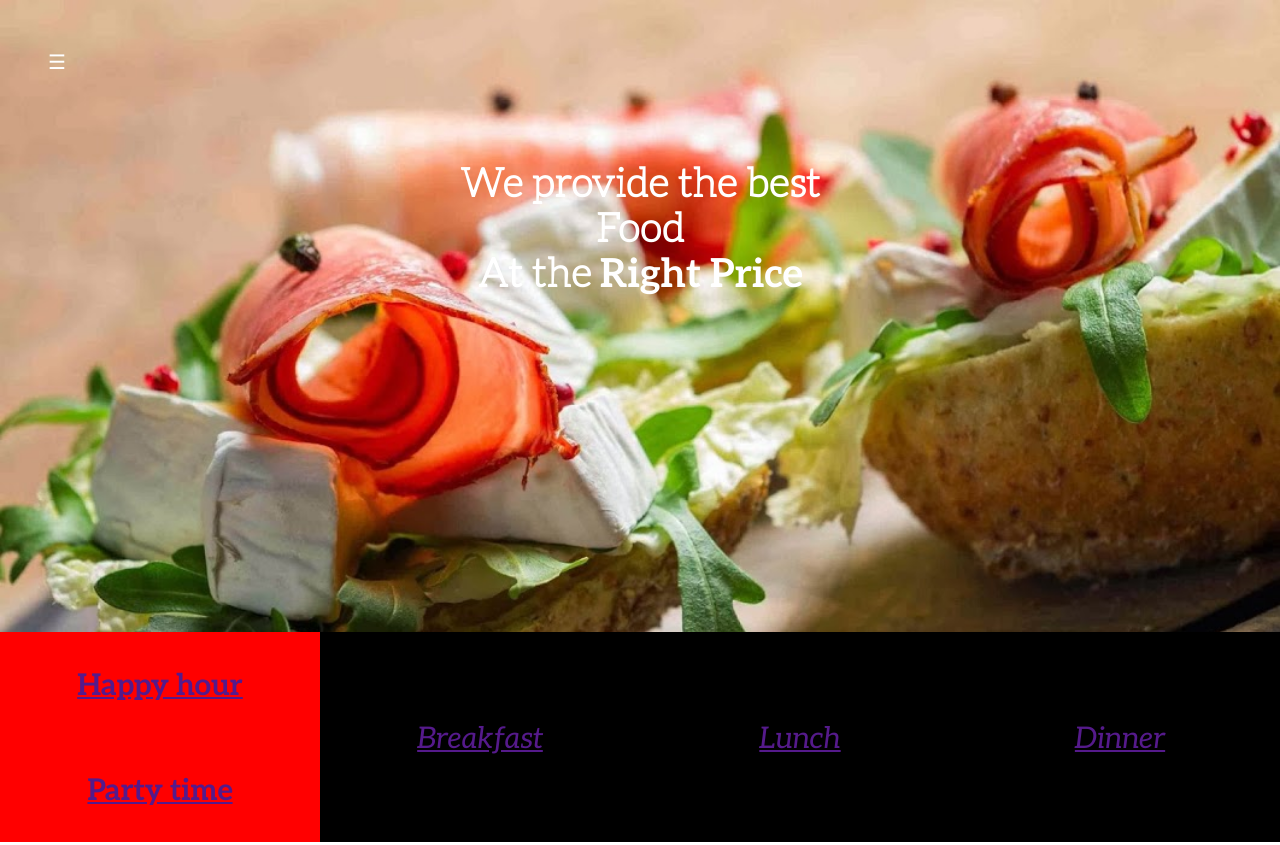
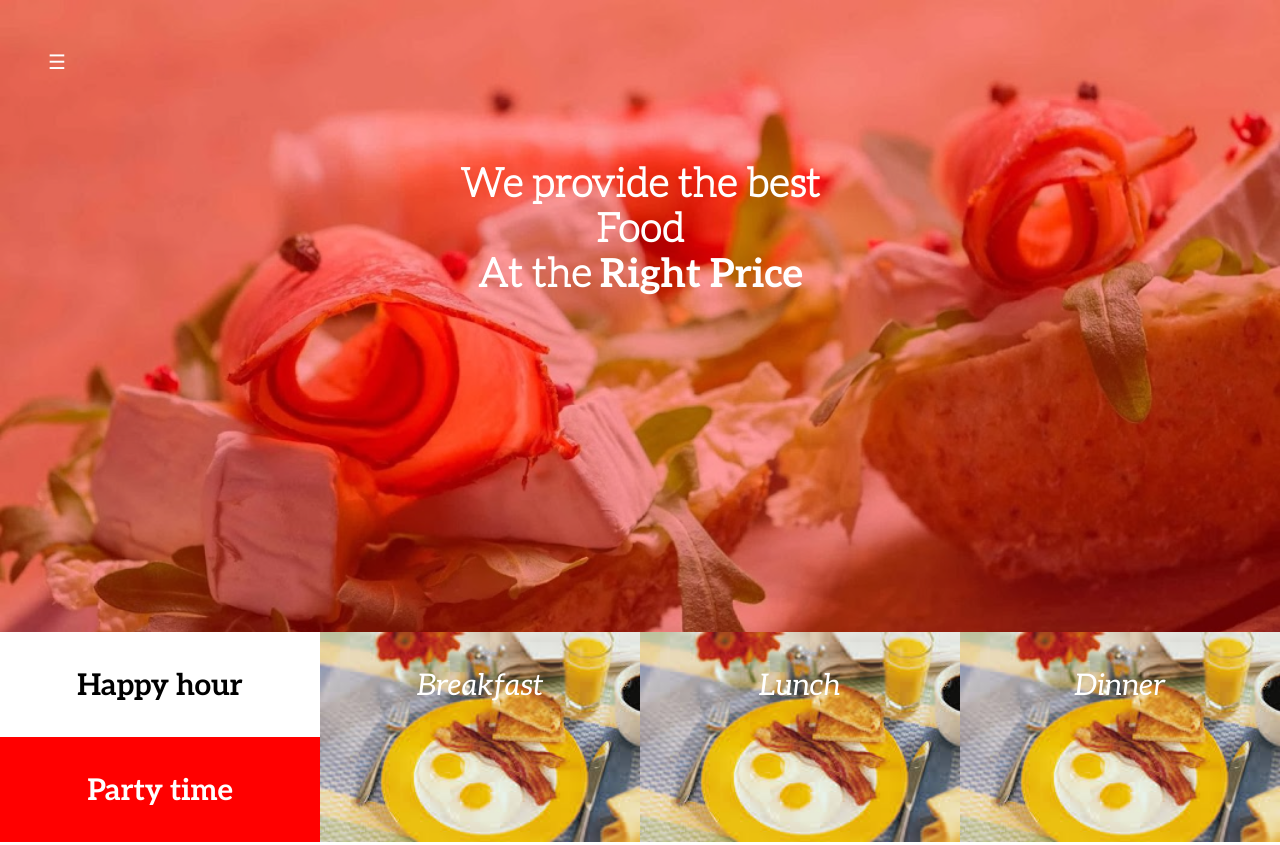
Before and after one commit to zhukovka/menuproject, a plain HTML site: page index.html in a window 1280 px wide. Shown: the top 845 px of the page. Drawn offline with nearby package versions, Linux system fonts and the light colour scheme; a script that the page names is missing; files whose address does not match are found by name.

Commit message:
4lessons_2

```diff
--- a/assets/style.css
+++ b/assets/style.css
@@ -4,6 +4,7 @@ body{
 }
 
 .heading{
+     color: black;
     font-family: 'Aleo_Bold';
 }
 
@@ -22,14 +23,14 @@ h2.heading{
 
 a.heading{
     font-size: 187%;
+    text-decoration: none;
+    color: white;
 }
 .heading-light_text{
-
-	font-family: 'Aleo_Light';
+  	font-family: 'Aleo_Light';
 }
 
 .table-view{
-
     display: table;
     width: 100%;
 }
@@ -42,14 +43,16 @@ a.heading{
     background: black;
     width: 25%;
 }
-.table-cell-view-100{
+.offers > .table-cell-view-100{
+    color: black;
     vertical-align: middle;
     text-align: center;
-    background: red;
+    background: white;
     width: 25%;
 }
 
 .offers{
+    color: black;
     position: absolute;
     bottom: 0;
 
@@ -65,10 +68,11 @@ a.heading{
 }
 
 
-.banner{
+#banner{
     background: url(images/burgers.jpeg);
     background-size: cover;
     background-repeat: no-repeat;
+    overflow: hidden;
     height: 634px;
 
 }
@@ -95,12 +99,41 @@ header{
 }
 
 .opacity-banner{
+    background-color: rgba(255, 0, 0, 0.4);
+     height: 634px;
+ }
 
+#happy_cell{
+    color: black;   /*грубая реализация, есть другие варианты?*/
+}
+.semi-cell{
+    background: red;
 }
 
+.otherBlock_1 {
+    background: url(images/breackfast.jpg);
+    background-size: cover;
+    height: 210px; /*поднимает текст(Делает не по центру-вертикаль)*/
+}
+
+.otherBlock_2 {
+    background: url(images/breackfast.jpg);
+    background-size: cover;
+    height: 210px; /*поднимает текст(Делает не по центру-вертикаль)*/
+}
+.otherBlock_3 {
+    background: url(images/breackfast.jpg);
+    background-size: cover;
+    height: 210px; /*поднимает текст(Делает не по центру-вертикаль)*/
+}
+.opacity-block{
+    background-color: rgba(0, 0, 0, 0.4);
+    height: 100%;
 
 
-            /*Nav-bar*/
+ }
+
+     /*Nav-bar*/
 
 nav {
    position: absolute;
--- a/index.html
+++ b/index.html
@@ -10,11 +10,10 @@
 
 
 <!-- 4 Урок
-1.Navigation - id сылки, и выпадающие окно.
++1.Navigation - id сылки, и выпадающие окно.
 	// Проблема с подключением внешнего .js - {$}
 	// Css-Tricks
 2. Offers - цвета и картинки(с затемнением).
-
 3. Section - создать класс, и реалтзовать через Float.
 4. Section - кнопки.
  -->
@@ -32,25 +31,27 @@
 		</nav>
 		<div class="">
 			<!-- top image -->
-			<div class="banner">
-			<div class ='opacity-banner'</div>  <!-- <<Почему тег зеленый -->
+			<div id="banner">
+			<div class ='opacity-banner'</div>  <!-- <<Почему тег зеленый?(div внутри не закрытого div), (Существеная разница в записи, работает только через rgba, иначе текст тоже становится прозрачным);
+			- Проверить в других експолрерах;
+			-->
 				<h1 class="heading logo">
 					<span class="heading-light_text">We provide the best Food<br> At the</span> Right Price
 				</h1>
 			</div>
 
 			<div class="offers table-view">
+
 				<div class="table-cell-view-100">
 					<div>
-						<a href="" class="heading">Happy hour</a>
+						<a id="happy_cell" href="" class="heading">Happy hour</a>
 					</div>
 					<div class="semi-cell">
 						<a href="" class="heading heading-white_text">Party time</a>
 					</div>
 				</div>
-				<div class="table-cell-view-25">
-					<div class="otherBlock_1"><a href="" class="heading heading-italic_text">Breakfast</a>
-					</div>
+				<div  class="table-cell-view-25">
+					<div  class="otherBlock_1"><a href="" class="heading heading-italic_text">Breakfast</a></div>
 				</div>
 				<div class="table-cell-view-25">
 					<div class="otherBlock_2"><a href="" class="heading heading-italic_text ">Lunch</a></div>
@@ -58,7 +59,7 @@
 				<div class="table-cell-view-25">
 					<div class="otherBlock_3"><a href="" class="heading heading-italic_text">Dinner</a></div>
 				</div>
-			</div><!-- /.offers -->
+			</div>
 		</div>
 
 	</header>
```
